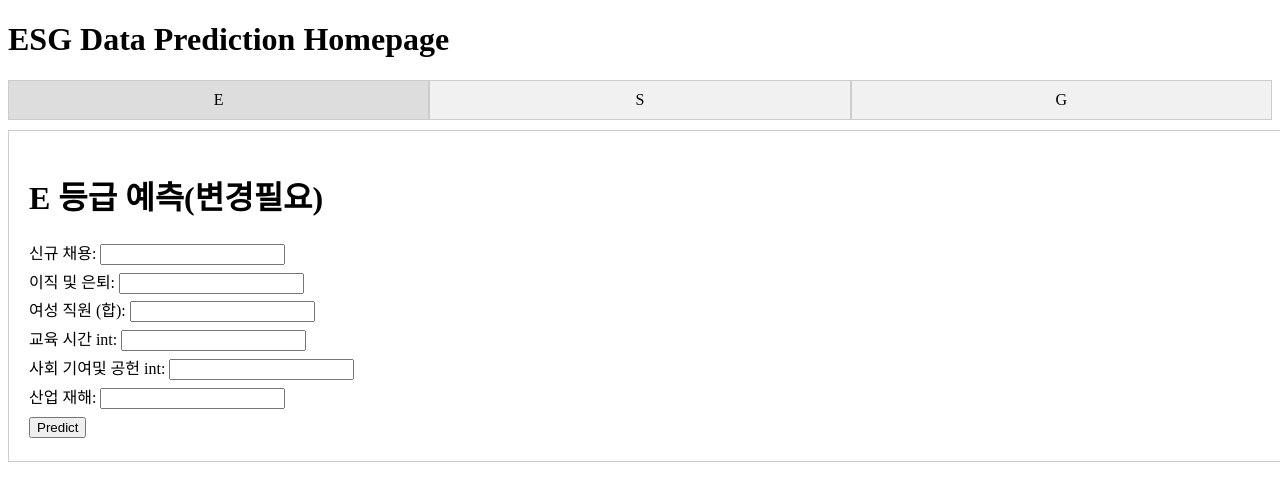
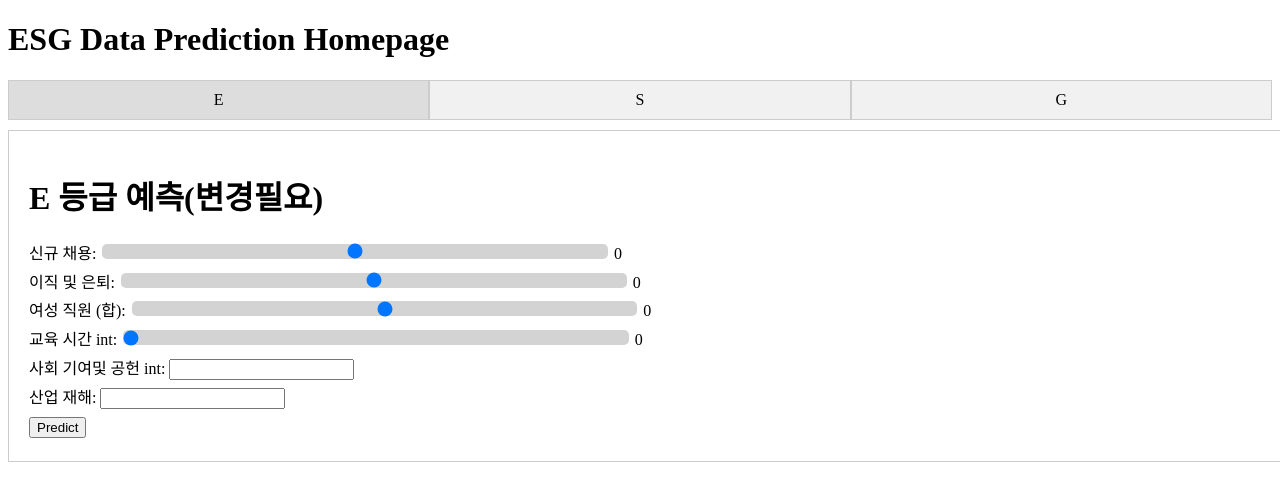
Before and after one commit to Ryubong/prj1, a Flask app: page / in a window 1280 px wide. Shown: the top 501 px of the page. Run offline with Flask 3, Linux system fonts and the light colour scheme.

Commit message:
slider added but error

```diff
--- a/templates/index.html
+++ b/templates/index.html
@@ -39,6 +39,15 @@
         .tab-button.active {
             background-color: #ddd;
         }
+
+        input[type="range"] {
+            -webkit-appearance: none;
+            width: 40%; /* 슬라이더의 너비를 100%로 설정 */
+            height: 15px;
+            background: #d3d3d3;
+            outline: none;
+            border-radius: 5px;
+        }
     </style>
 </head>
 <body>
@@ -63,26 +72,43 @@
         </style>
         <form method="POST" action="/">
 
-            <label for="New Recruitment">신규 채용:</label>
-            <input type="text" name="New Recruitment" id="New Recruitment"><br>
+            <label for="New_Recruitment_Range">신규 채용:</label>
+            <input type="range" name="New Recruitment" id="New_Recruitment_Range" min="0" max="1" value="0.5" step="0.01" oninput="updateTextInput(this.value, 'New_Recruitment_Text')">
+            <span id="New_Recruitment_Text">0</span><br>
+
 
             <label for="resignation_retirement">이직 및 은퇴:</label>
-            <input type="text" name="resignation_retirement" id="resignation_retirement"><br>
+            <input type="range" name="resignation_retirement" id="resignation_retirement" min="0" max="1" value="0.5" step="0.01" oninput="updateTextInput(this.value, 'resignation_retirement_Text')">
+            <span id="resignation_retirement_Text">0</span><br>
 
             <label for="female_workers">여성 직원 (합):</label>
-            <input type="text" name="female_workers" id="female_workers"><br>
+            <input type="range" name="female_workers" id="female_workers" min="0" max="1" value="0.5" step="0.01" oninput="updateTextInput(this.value, 'female_workers_Text')">
+            <span id="female_workers_Text">0</span><br>
 
             <label for="training_hours">교육 시간 int:</label>
-            <input type="text" name="training_hours" id="training_hours"><br>
+            <input type="range" name="training_hours" id="training_hours" value="0" step="1" oninput="updateTextInput(this.value, 'training_hours_Text')">
+            <span id="training_hours_Text">0</span><br>
 
             <label for="social_contribution">사회 기여및 공헌 int:</label>
-            <input type="text" name="social_contribution" id="social_contribution"><br>
+            <input type="text" name="industrial_accident" id="industrial_accident"><br>
+
 
             <label for="industrial_accident">산업 재해:</label>
             <input type="text" name="industrial_accident" id="industrial_accident"><br>
 
             <input type="submit" value="Predict">
         </form>
+
+        <script>
+
+            function updateTextInput(value, spanId) {
+                document.getElementById(spanId).innerText = value;
+            }
+
+            // Set the default active tab (E section)
+            document.getElementById("E").style.display = "block";
+            document.getElementsByClassName("tab-button")[0].classList.add("active");
+        </script>
 
         {% if predicted_grade %}
             <h2>예상되는 ESG의 사회 점수는 {{ predicted_grade }} 입니다.</h2>
```
